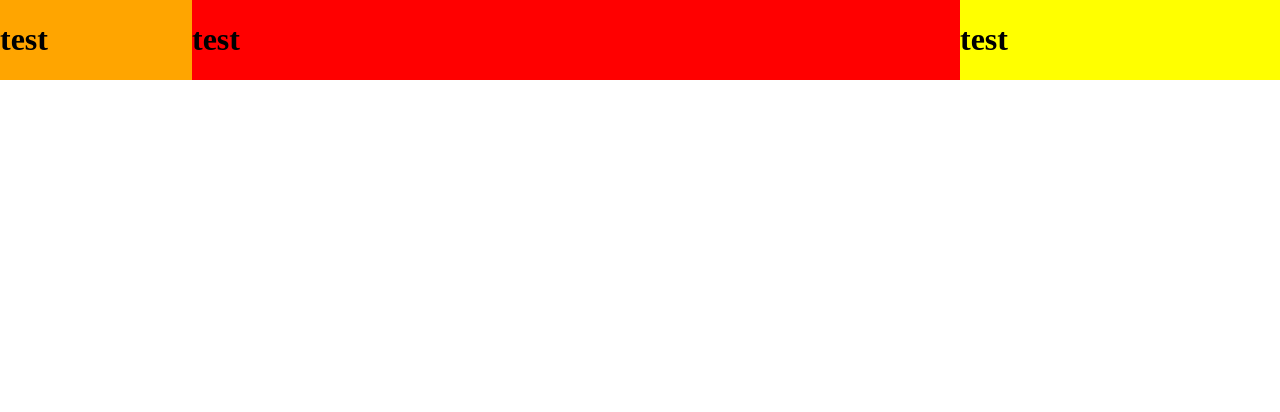
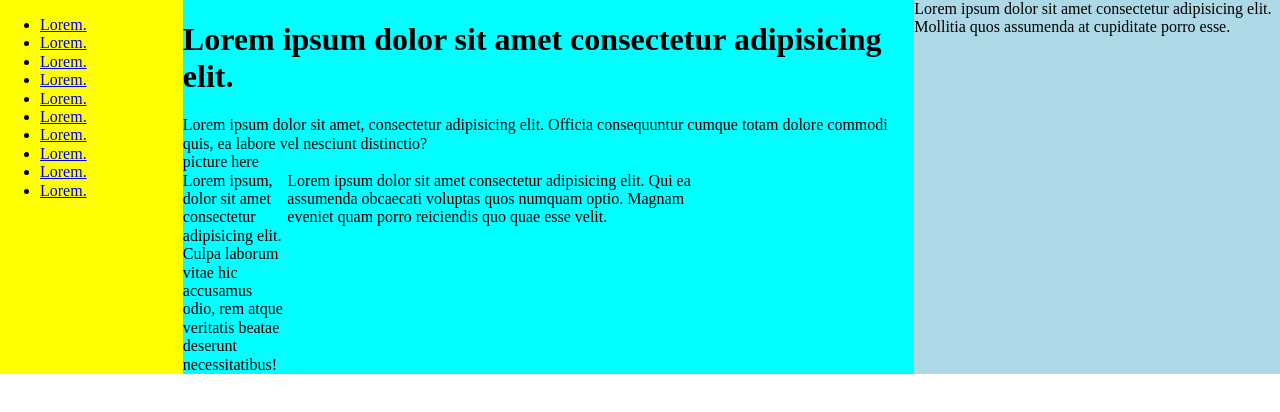
Before and after one commit to Zach-Trani/100devs-homework, a plain HTML site: page Layout-1/index.html in a window 1280 px wide. Drawn offline with Linux system fonts and the light colour scheme.

Commit message:
techchrunch grid layout

```diff
--- a/Layout-1/css/style.css
+++ b/Layout-1/css/style.css
@@ -41,24 +41,40 @@ footer {
 /* ADDITIONAL STYLES
 /*******************************************/
 
-h1 {
-  /* background-color: yellow; */
+picture {
+  width: 100%;
+  height: 50%;
+  background-color: blue;
 }
 
-.navbar {
-  float: left;
-  width: 15%;
-  background-color: orange;
+.grid-item-1 {
+  background-color: yellow;
+  grid-area: section-one;
+  height: 100%;
 }
 
-.main {
-  float: left;
-  width: 60%;
-  background-color: red;
+.grid-item-2 {
+  background-color: cyan;
+  grid-area: section-two;
 }
 
-.secondary {
-  float: left;
-  width: 25%;
-  background-color: yellow;
+.grid-item-3 {
+  background-color: lightblue;
+  grid-area: section-three;
 }
+
+.grid-container-1 {
+  display: grid;
+  grid-template-columns: 2fr 8fr 4fr;
+  grid-template-areas:
+"section-one section-two section-three"
+    ;
+}
+
+.grid-container-2 {
+  display: grid;
+  grid-template-columns: 2fr 8fr 4fr;
+  grid-template-areas:
+"section-one section-two section-three"
+    ;
+}
--- a/Layout-1/index.html
+++ b/Layout-1/index.html
@@ -17,21 +17,50 @@
 <body>
 
 	<script type="text/javascript" src="js/main.js"></script>
+	<div class="grid-container-1">
+		<div class="grid-item grid-item-1">
+			<nav>
+				<ul>
+					<li><a href="#">Lorem.</a></li>
+					<li><a href="#">Lorem.</a></li>
+					<li><a href="#">Lorem.</a></li>
+					<li><a href="#">Lorem.</a></li>
+					<li><a href="#">Lorem.</a></li>
+					<li><a href="#">Lorem.</a></li>
+					<li><a href="#">Lorem.</a></li>
+					<li><a href="#">Lorem.</a></li>
+					<li><a href="#">Lorem.</a></li>
+					<li><a href="#">Lorem.</a></li>
+				</ul>
+			</nav>
+		</div>
 
-	<!-- left section -->
-	<div class="navbar">
-		<h1>test</h1>
+		<div class="grid-item grid-item-2">
+			<h1>
+				Lorem ipsum dolor sit amet consectetur adipisicing elit.
+			</h1>
+			<span>
+				Lorem ipsum dolor sit amet, consectetur adipisicing elit. Officia consequuntur cumque totam dolore commodi quis, ea labore vel nesciunt distinctio?
+			</span>
+			<div class="picture">
+				picture here
+			</div>
+			<div class="grid-container-2">
+				<div class="grid-item grid-item-4">
+					Lorem ipsum, dolor sit amet consectetur adipisicing elit. Culpa laborum vitae hic accusamus odio, rem atque veritatis beatae deserunt necessitatibus!
+				</div>
+				<div class="grid-item grid-item-5">
+					Lorem ipsum dolor sit amet consectetur adipisicing elit. Qui ea assumenda obcaecati voluptas quos numquam optio. Magnam eveniet quam porro reiciendis quo quae esse velit.
+				</div>
+			</div>
+		</div>
+
+		<div class="grid-item grid-item-3">
+			Lorem ipsum dolor sit amet consectetur adipisicing elit. Mollitia quos assumenda at cupiditate porro esse.
+		</div>
 	</div>
 
-	<!-- main section -->
-	<div class="main">
-		<h1>test</h1>
-	</div>
 
-	<!-- right section -->
-	<div class="secondary">
-		<h1>test</h1>
-	</div>
 </body>
 
 </html>
```
Also changed, not shown: class10-materials/template/css/style.css (line endings or trailing spaces).
